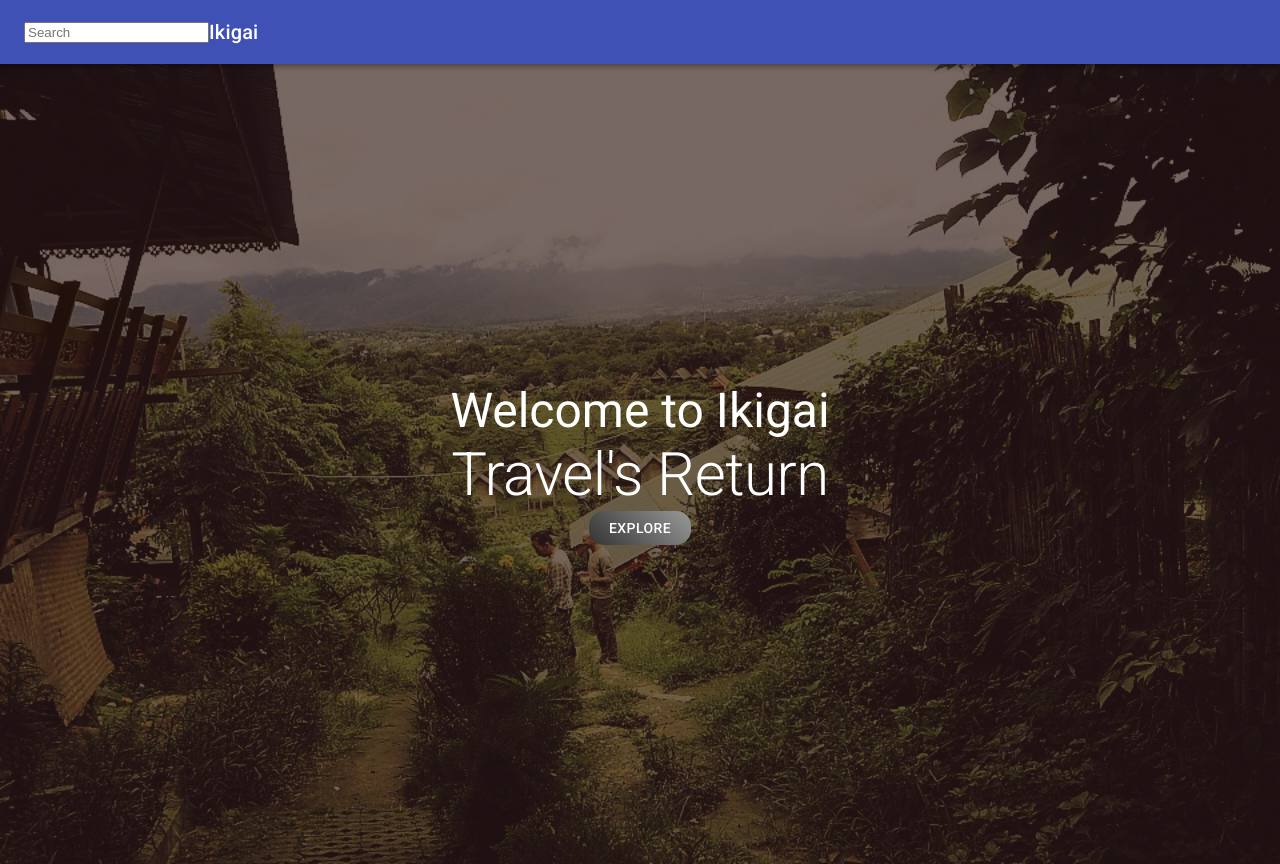
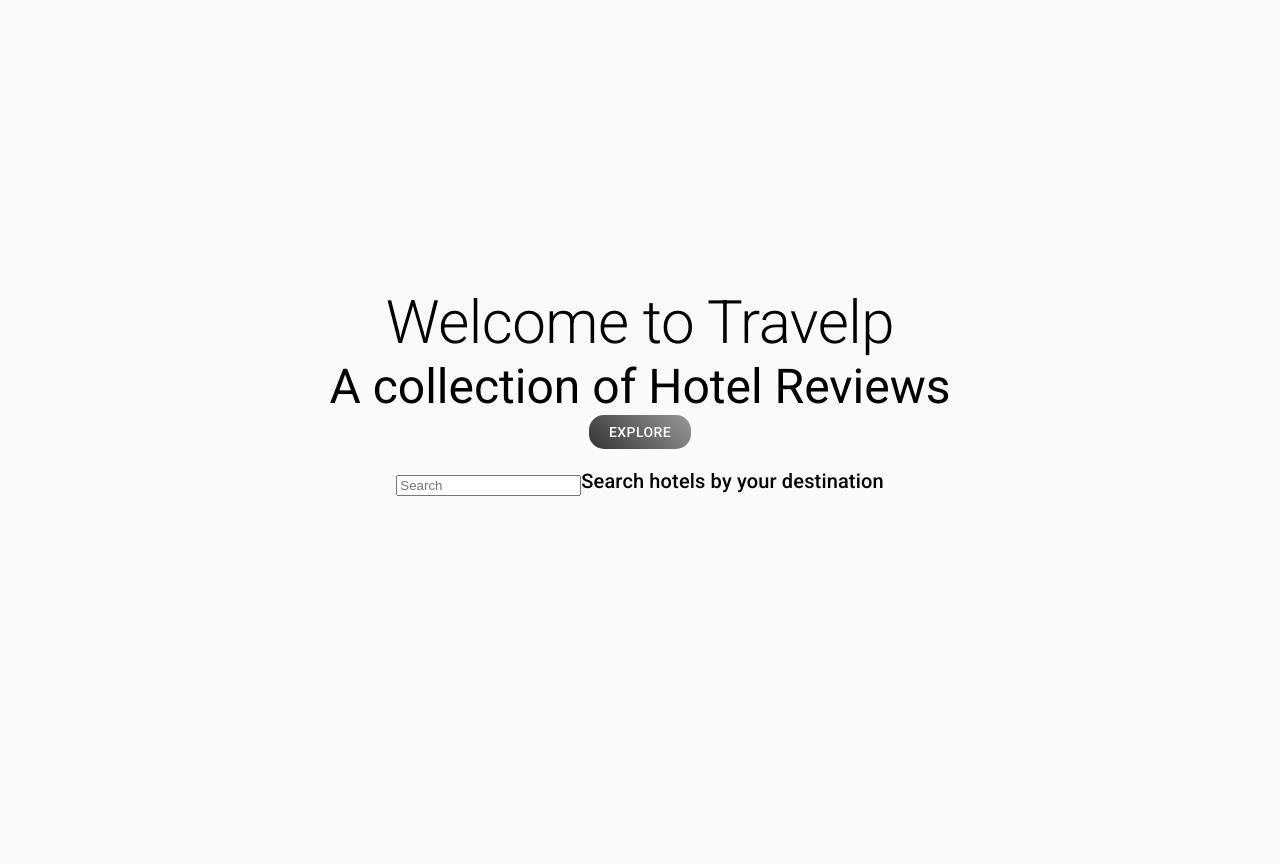
Before and after one commit to mimike/maptest, a React (Create React App) app in the folder frontend/: page / in a window 1280 px wide. After the commit the page ends 800 px from the top, so only its background shows below. Built offline with nearby package versions, Linux system fonts and the light colour scheme.

Commit message:
splash page styles

```diff
--- a/frontend/src/App.css
+++ b/frontend/src/App.css
@@ -8,14 +8,15 @@
 }
 body {
   font-family: "Lora";
-  background: linear-gradient(rgba(47, 23, 15, 0.65), rgba(47, 23, 15, 0.65)), url('./images/aa.jpeg');
+  background: rgb(243, 243, 243);
+  /* background: linear-gradient(rgba(236, 236, 236, 0.65), rgba(47, 23, 15, 0.65)); */
   background-attachment: fixed;
   background-position: center;
   background-size: cover;
   font-size: 1rem;
   font-weight: 400;
   line-height: 1.5;
-  color: white;
+  color: black;
 }
 body img{
   opacity: 50%;
@@ -26,7 +27,7 @@ body img{
   }
 }
 input {
-  color: white;
+  color: black;
 }
 .App-header {
   min-height: 100vh;
@@ -35,18 +36,9 @@ input {
   align-items: center;
   justify-content: center;
   font-size: calc(10px + 2vmin);
-  color: white;
+  color: black;
 }
 
 .App-link {
   color: #61dafb;
 }
-
-@keyframes App-logo-spin {
-  from {
-    transform: rotate(0deg);
-  }
-  to {
-    transform: rotate(360deg);
-  }
-}
--- a/frontend/src/components/HotelTile/HotelTile.css
+++ b/frontend/src/components/HotelTile/HotelTile.css
@@ -1,6 +1,6 @@
 .tile-container{
-    border: 2px solid yellow;
-    color: white;
+    border-bottom: 1px solid;
+    color: black;
     opacity: 2;
 
     margin: 50px;
@@ -11,6 +11,6 @@
 }
 .hotel-link{
     text-decoration-line: none;
-    color: white;
+    color: black;
     cursor: pointer;
 }
--- a/frontend/src/components/HotelTile/index.js
+++ b/frontend/src/components/HotelTile/index.js
@@ -36,21 +36,19 @@ function HotelTile({hotel}){
         <>
                 <div className = "tile-container">
                     <div className= "single-hotel-tile">
-                        <h1><a className="hotel-link" href={hotelWebsite}>{hotelName}</a></h1>
-                        <Typography variant="h2">{hotelAddress}</Typography>
-                        <Typography variant="h2">{hotelPhone}</Typography>
-                        <Typography variant="h3">Reviews {hotelRating}</Typography>
+                        <Typography variant="h3"><a className="hotel-link" href={hotelWebsite}>{hotelName}</a></Typography>
+                        <Typography variant="h3">{hotelAddress}</Typography>
+                        <Typography variant="h4">{hotelPhone}</Typography>
+                        <Typography variant="h4">Reviews {hotelRating}</Typography>
 
                     {reviews.map(review=> (
                         <div className = "review-continer">
                             {/* <h1>{hotel.name}</h1>
                             <h2>{hotel.address}</h2> */}
 
-                            <h3>{review.text}</h3>
-                            <h4>-{review.author_name}</h4>
-                            <Avatar alt="Remy Sharp" src={`${review.profile_photo_url}`}  />
-
-                            <h4>{review.relative_time_description}</h4>
+                            <Typography variant="h7">{review.text}</Typography>
+                            <Typography>-{review.author_name}</Typography>
+                            <Avatar alt="review author avatar" src={`${review.profile_photo_url}`}  />
                         </div>
                     ))}
                     </div>
--- a/frontend/src/components/Search/index.js
+++ b/frontend/src/components/Search/index.js
@@ -12,7 +12,6 @@ function Search(){
     const history = useHistory();
     const [search, setSearch] = useState("")
     // if there is a search input, we use geoCoder with address else, we use fetchNearbyLodgingData(lat, lng)
-
     //Hotels (places) component we need to pass search input to Hotels component
 
     const handleSubmit = (e) => {
@@ -29,10 +28,9 @@ function Search(){
     return (
         <>
             <CssBaseline/>
-            <AppBar position="relative">
+            {/* <AppBar position="relative"> */}
                 <Toolbar>
                     <form onSubmit= {handleSubmit}>
-
                         <input
                         type="text"
                         autoComplete="off"
@@ -44,12 +42,10 @@ function Search(){
                 </form>
 
 
-             <Typography  variant="h6">Ikigai</Typography>
+             <Typography  variant="h6">Search hotels by your destination</Typography>
                 </Toolbar>
-            </AppBar>
-            <main>
+            {/* </AppBar> */}
 
-            </main>
         </>
     )
 }
--- a/frontend/src/components/Splash/Splash.css
+++ b/frontend/src/components/Splash/Splash.css
@@ -15,7 +15,7 @@
 }
 body {
 font-family: "Lora";
-background: linear-gradient(rgba(47, 23, 15, 0.65), rgba(47, 23, 15, 0.65)), url('../../images/aa.jpeg');
+background: linear-gradient(rgba(47, 23, 15, 0.65), rgba(47, 23, 15, 0.65));
 background-attachment: fixed;
 background-position: center;
 background-size: cover;
--- a/frontend/src/components/Splash/index.js
+++ b/frontend/src/components/Splash/index.js
@@ -42,12 +42,12 @@ function Splash(){
     return (
         <>
             <div className="App">
-                <Search/>
                 <header className="App-header">
-                    <Typography variant="h3" component="div" >Welcome to Ikigai</Typography>
-                    <Typography variant="h2">Travel's Return</Typography>
+                    <Typography variant="h2" component="div" >Welcome to Travelp</Typography>
+                    <Typography variant="h3">A collection of Hotel Reviews</Typography>
 
                 {ButtonStyled(handleClick)}
+                <Search/>
                 </header>
         </div>
       </>
```
